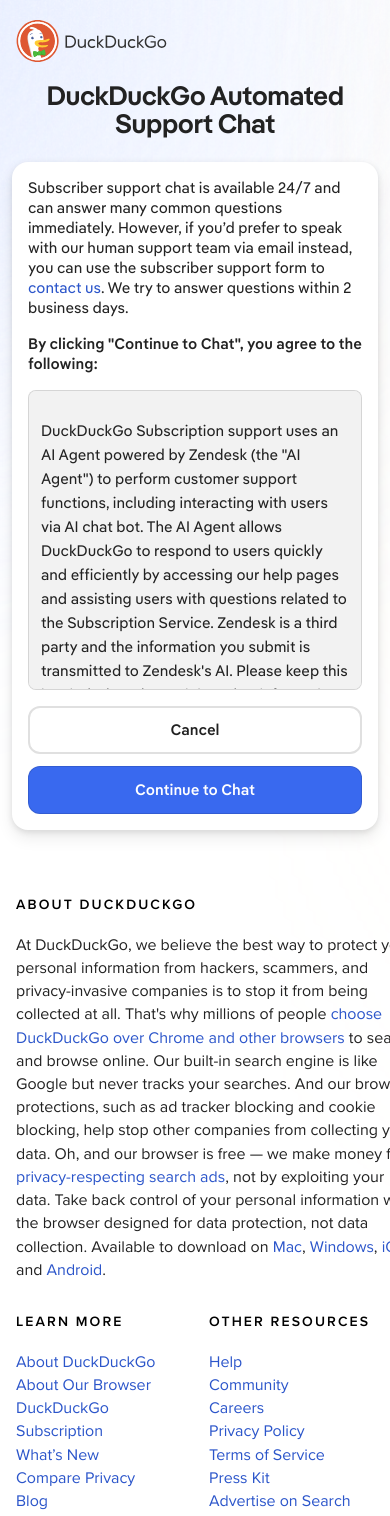
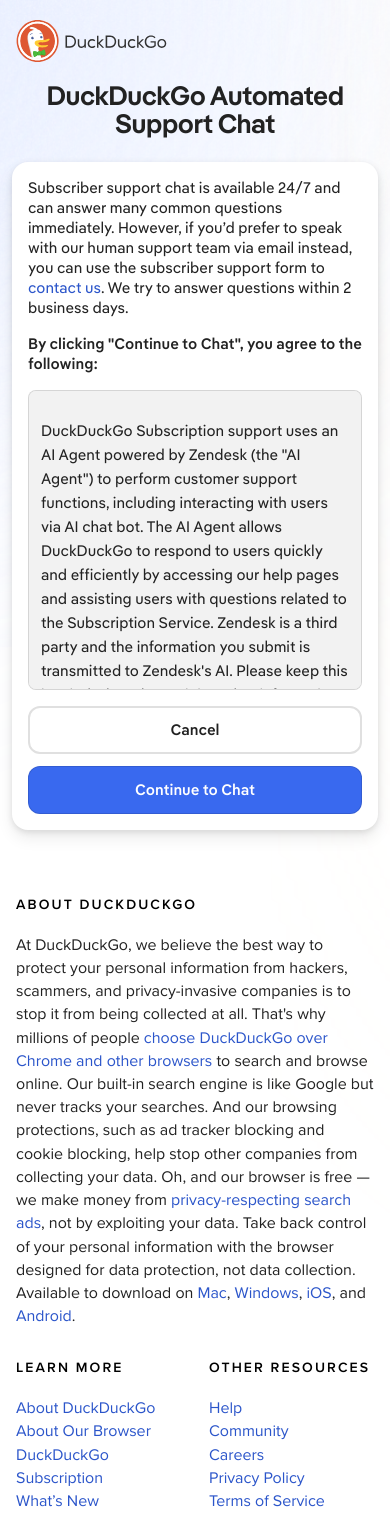
Before and after one commit to duckduckgo/zendesk-subscription-support-messenger, a Next.js app: page / in a window 390 px wide. Shown: the top 1516 px of the page. Built offline with nearby package versions, Linux system fonts and the light colour scheme.

Commit message:
Fix footer 'about' section width

```diff
--- a/src/components/footer/footer.module.css
+++ b/src/components/footer/footer.module.css
@@ -131,6 +131,8 @@
   font-style: normal;
   font-weight: 400;
   line-height: 145%;
+  max-width: 100%;
+  box-sizing: border-box;
 }
 
 .footerText strong {
@@ -219,6 +221,9 @@
     order: -1;
     width: 100%;
     flex: none;
+    min-width: 0;
+    max-width: 100%;
+    box-sizing: border-box;
   }
 
   .footerLinksWrapper {
```
